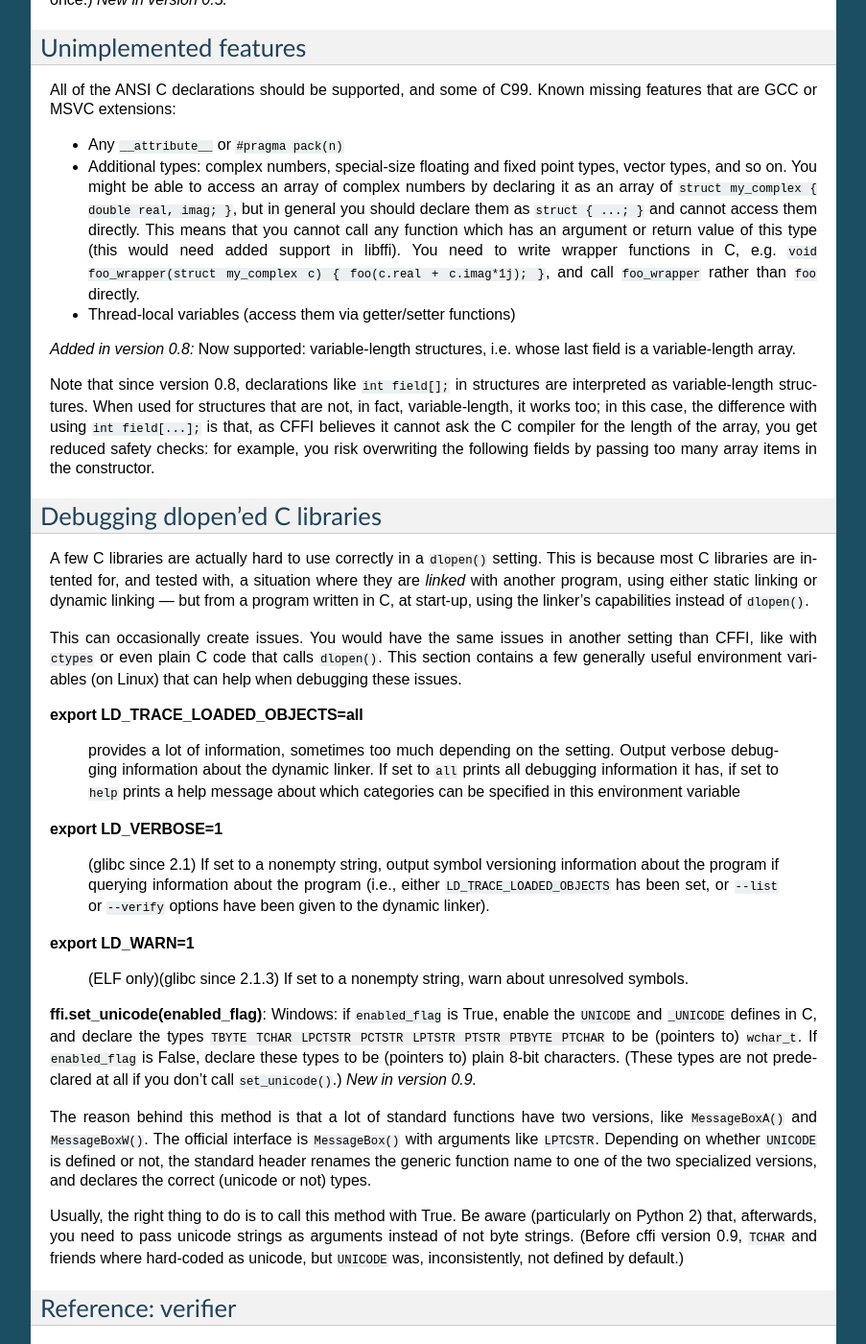
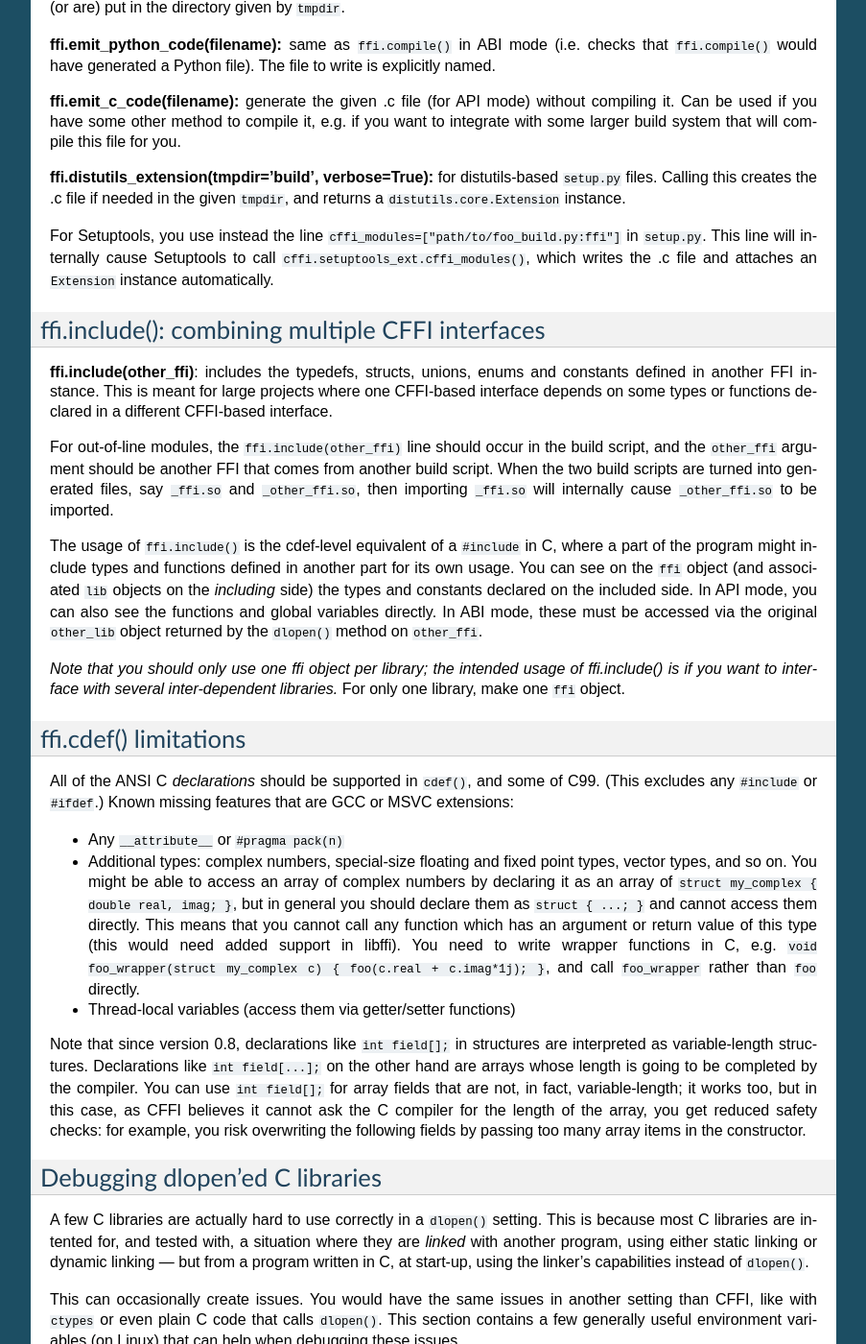
Before and after one commit to python-cffi/cffi, a Sphinx documentation site: the page built from doc/source/cdef.rst, in a window 1280 px wide and 1400 px high, scrolled down 5422 px. Shown: the whole window at 96% size, without its empty margins (198-1101 px from the left). Built offline with Sphinx 7.4.7, drawn with Linux system fonts in a browser that asks for light colours; some of the changed text lies outside the part shown.

Commit message:
in-progress

```diff
--- a/doc/source/cdef.rst
+++ b/doc/source/cdef.rst
@@ -98,7 +98,10 @@
 The reason for this split of functionality is that a regular program
 using CFFI out-of-line does not need to import the ``cffi`` pure
 Python package at all.  (Internally it still needs ``_cffi_backend``,
-a C extension module that comes with CFFI.)
+a C extension module that comes with CFFI; this is why CFFI is also
+listed in ``install_requires=..`` above.  In the future this might be
+split into a different PyPI package that only installs
+``_cffi_backend``.)
 
 
 ffi.cdef(): declaring types and functions
@@ -175,6 +178,29 @@
    far, which mean that they may be packed differently than on GCC.
    Also, this has no effect on structs declared with ``"...;"``---next
    section.)
+
+**ffi.set_unicode(enabled_flag)**: Windows: if ``enabled_flag`` is
+True, enable the ``UNICODE`` and ``_UNICODE`` defines in C, and
+declare the types ``TBYTE TCHAR LPCTSTR PCTSTR LPTSTR PTSTR PTBYTE
+PTCHAR`` to be (pointers to) ``wchar_t``.  If ``enabled_flag`` is
+False, declare these types to be (pointers to) plain 8-bit characters.
+(These types are not predeclared at all if you don't call
+``set_unicode()``.)  *New in version 0.9.*
+
+The reason behind this method is that a lot of standard functions have
+two versions, like ``MessageBoxA()`` and ``MessageBoxW()``.  The
+official interface is ``MessageBox()`` with arguments like
+``LPTCSTR``.  Depending on whether ``UNICODE`` is defined or not, the
+standard header renames the generic function name to one of the two
+specialized versions, and declares the correct (unicode or not) types.
+
+Usually, the right thing to do is to call this method with True.  Be
+aware (particularly on Python 2) that, afterwards, you need to pass unicode
+strings as arguments instead of not byte strings.  (Before cffi version 0.9,
+``TCHAR`` and friends where hard-coded as unicode, but ``UNICODE`` was,
+inconsistently, not defined by default.)
+
+.. "versionadded:: 0.9" --- inlined in the previous paragraph
 
 
 ffi.dlopen(): loading libraries in ABI mode
@@ -285,7 +311,7 @@
 Letting the C compiler fill the gaps
 ------------------------------------
 
-If you are using a C compiler (see `API-level`_), then:
+If you are using a C compiler ("API mode"), then:
 
 *  functions taking or returning integer or float-point arguments can be
    misdeclared: if e.g. a function is declared by ``cdef()`` as taking a
@@ -378,35 +404,58 @@
 mode (i.e. checks that ``ffi.compile()`` would have generated a Python
 file).  The file to write is explicitly named.
 
-**ffi.emit_c_code(filename):** generate the given .c file.
+**ffi.emit_c_code(filename):** generate the given .c file (for API
+mode) without compiling it.  Can be used if you have some other method
+to compile it, e.g. if you want to integrate with some larger build
+system that will compile this file for you.
+
+**ffi.distutils_extension(tmpdir='build', verbose=True):** for
+distutils-based ``setup.py`` files.  Calling this creates the .c file
+if needed in the given ``tmpdir``, and returns a
+``distutils.core.Extension`` instance.
+
+For Setuptools, you use instead the line
+``cffi_modules=["path/to/foo_build.py:ffi"]`` in ``setup.py``.  This
+line will internally cause Setuptools to call
+``cffi.setuptools_ext.cffi_modules()``, which writes the .c file and
+attaches an ``Extension`` instance automatically.
 
 
+ffi.include(): combining multiple CFFI interfaces
+-------------------------------------------------
+
+**ffi.include(other_ffi)**: includes the typedefs, structs, unions,
+enums and constants defined in another FFI instance.  This is meant
+for large projects where one CFFI-based interface depends on some
+types or functions declared in a different CFFI-based interface.
+
+For out-of-line modules, the ``ffi.include(other_ffi)`` line should
+occur in the build script, and the ``other_ffi`` argument should be
+another FFI that comes from another build script.  When the two build
+scripts are turned into generated files, say ``_ffi.so`` and
+``_other_ffi.so``, then importing ``_ffi.so`` will internally cause
+``_other_ffi.so`` to be imported.
+
+The usage of ``ffi.include()`` is the cdef-level equivalent of a
+``#include`` in C, where a part of the program might include types and
+functions defined in another part for its own usage.  You can see on
+the ``ffi`` object (and associated ``lib`` objects on the *including*
+side) the types and constants declared on the included side.  In API
+mode, you can also see the functions and global variables directly.
+In ABI mode, these must be accessed via the original ``other_lib``
+object returned by the ``dlopen()`` method on ``other_ffi``.
+
+*Note that you should only use one ffi object per library; the
+intended usage of ffi.include() is if you want to interface with
+several inter-dependent libraries.*  For only one library, make one
+``ffi`` object.
 
 
-
-**ffi.include(other_ffi)**: includes the typedefs, structs, unions, enums
-and constants defined in another FFI instance.  Usage is similar to a
-``#include`` in C, where a part of the program might include types
-defined in another part for its own usage.  Note that the include()
-method has no effect on functions, constants and global variables, which
-must anyway be accessed directly from the ``lib`` object returned by the
-original FFI instance.  *Note that you should only use one ffi object
-per library; the intended usage of ffi.include() is if you want to
-interface with several inter-dependent libraries.*  For only one
-library, make one ``ffi`` object.  (If the source becomes too large,
-split it up e.g. by collecting the cdef/verify strings from multiple
-Python modules, as long as you call ``ffi.verify()`` only once.)  *New
-in version 0.5.*
-
-.. "versionadded:: 0.5" --- inlined in the previous paragraph
-
-
-
-
-Unimplemented features
+ffi.cdef() limitations
 ----------------------
 
-All of the ANSI C declarations should be supported, and some of C99.
+All of the ANSI C *declarations* should be supported in ``cdef()``,
+and some of C99.  (This excludes any ``#include`` or ``#ifdef``.)
 Known missing features that are GCC or MSVC extensions:
 
 * Any ``__attribute__`` or ``#pragma pack(n)``
@@ -424,16 +473,12 @@
 
 * Thread-local variables (access them via getter/setter functions)
 
-.. _`variable-length array`:
-
-.. versionadded:: 0.8
-   Now supported: variable-length structures, i.e. whose last field is
-   a variable-length array.
-
 Note that since version 0.8, declarations like ``int field[];`` in
-structures are interpreted as variable-length structures.  When used for
-structures that are not, in fact, variable-length, it works too; in this
-case, the difference with using ``int field[...];`` is that, as CFFI
+structures are interpreted as variable-length structures.  Declarations
+like ``int field[...];`` on the other hand are arrays whose length is
+going to be completed by the compiler.  You can use ``int field[];``
+for array fields that are not, in fact, variable-length; it works too,
+but in this case, as CFFI
 believes it cannot ask the C compiler for the length of the array, you
 get reduced safety checks: for example, you risk overwriting the
 following fields by passing too many array items in the constructor.
@@ -477,55 +522,31 @@
     about unresolved symbols.
 
 
+ffi.verify(): in-line API-mode
+------------------------------
 
+**ffi.verify()** is supported for backward compatibility, but is
+deprecated.  ``ffi.verify(c_header_source, tmpdir=.., ext_package=..,
+modulename=.., flags=.., **kwargs)`` makes and compiles a C file from
+the ``ffi.cdef()``, like ``ffi.set_source()`` in API mode, and then
+immediately loads and returns the dynamic library object.
 
+The ``c_header_source`` and the extra keyword arguments have the
+same meaning as in ``ffi.set_source()``.
 
+One remaining use case for ``ffi.verify()`` would be the following
+hack to find explicitly the size of any type, in bytes, and have it
+available in Python immediately (e.g. because it is needed in order to
+write the rest of the build script)::
 
+    ffi = cffi.FFI()
+    ffi.cdef("const int mysize;")
+    lib = ffi.verify("const int mysize = sizeof(THE_TYPE);")
+    print lib.mysize
 
-**ffi.set_unicode(enabled_flag)**: Windows: if ``enabled_flag`` is
-True, enable the ``UNICODE`` and ``_UNICODE`` defines in C, and
-declare the types ``TBYTE TCHAR LPCTSTR PCTSTR LPTSTR PTSTR PTBYTE
-PTCHAR`` to be (pointers to) ``wchar_t``.  If ``enabled_flag`` is
-False, declare these types to be (pointers to) plain 8-bit characters.
-(These types are not predeclared at all if you don't call
-``set_unicode()``.)  *New in version 0.9.*
+Extra arguments to ``ffi.verify()``:
 
-The reason behind this method is that a lot of standard functions have
-two versions, like ``MessageBoxA()`` and ``MessageBoxW()``.  The
-official interface is ``MessageBox()`` with arguments like
-``LPTCSTR``.  Depending on whether ``UNICODE`` is defined or not, the
-standard header renames the generic function name to one of the two
-specialized versions, and declares the correct (unicode or not) types.
-
-Usually, the right thing to do is to call this method with True.  Be
-aware (particularly on Python 2) that, afterwards, you need to pass unicode
-strings as arguments instead of not byte strings.  (Before cffi version 0.9,
-``TCHAR`` and friends where hard-coded as unicode, but ``UNICODE`` was,
-inconsistently, not defined by default.)
-
-.. "versionadded:: 0.9" --- inlined in the previous paragraph
-
-
-Reference: verifier
--------------------
-
-missing
-
-
-
-
-*  ``source``: C code that is pasted verbatim in the generated code (it
-   is *not* parsed internally).  It should contain at least the
-   necessary ``#include``.  It can also contain the complete
-   implementation of some functions declared in ``cdef()``; this is
-   useful if you really need to write a piece of C code, e.g. to access
-   some advanced macros (see the example of ``getyx()`` in
-   `demo/_curses.py`_).
-
-.. _`demo/_curses.py`: https://bitbucket.org/cffi/cffi/src/default/demo/_curses.py
-
-.. versionadded:: 0.4
-   The ``tmpdir`` argument to ``verify()`` controls where the C
+*  ``tmpdir`` controls where the C
    files are created and compiled. Unless the ``CFFI_TMPDIR`` environment
    variable is set, the default is
    ``directory_containing_the_py_file/__pycache__`` using the
@@ -534,18 +555,15 @@
    consistent with the location of the .pyc files for your library.
    The name ``__pycache__`` itself comes from Python 3.)
 
-   The ``ext_package`` argument controls in which package the
+*  ``ext_package`` controls in which package the
    compiled extension module should be looked from.  This is
-   only useful after `distributing modules using CFFI`_.
+   only useful after distributing ffi.verify()-based modules.
 
-   The ``tag`` argument gives an extra string inserted in the
+*  The ``tag`` argument gives an extra string inserted in the
    middle of the extension module's name: ``_cffi_<tag>_<hash>``.
    Useful to give a bit more context, e.g. when debugging.
 
-.. _`warning about modulename`:
-
-.. versionadded:: 0.5
-   The ``modulename`` argument can be used to force a specific module
+*  The ``modulename`` argument can be used to force a specific module
    name, overriding the name ``_cffi_<tag>_<hash>``.  Use with care,
    e.g. if you are passing variable information to ``verify()`` but
    still want the module name to be always the same (e.g. absolute
@@ -554,51 +572,47 @@
    check.  Be sure to have other means of clearing the ``tmpdir``
    whenever you change your sources.
 
+* ``source_extension`` has the same meaning as in
+   ``ffi.set_source()``.
 
-.. versionadded:: 0.9
-   The optional ``flags`` argument has been added, see ``man dlopen`` (ignored
-   on Windows).  It defaults to ``ffi.RTLD_NOW``.
+*  The optional ``flags`` argument has been added, see ``man dlopen``
+   (ignored on Windows).  It defaults to ``ffi.RTLD_NOW``.  (With
+   ``ffi.set_source()``, you would use ``sys.setdlopenflags()``.)
 
-.. versionadded:: 0.9
-   The optional ``relative_to`` argument is useful if you need to list
-   local files passed to the C compiler:
-
-::
+*  The optional ``relative_to`` argument is useful if you need to list
+   local files passed to the C compiler::
 
      ext = ffi.verify(..., sources=['foo.c'], relative_to=__file__)
 
-The line above is roughly the same as::
+   The line above is roughly the same as::
 
      ext = ffi.verify(..., sources=['/path/to/this/file/foo.c'])
 
-except that the default name of the produced library is built from the
-CRC checkum of the argument ``sources``, as well as most other arguments
-you give to ``ffi.verify()`` -- but not ``relative_to``.  So if you used
-the second line, it would stop finding the already-compiled library
-after your project is installed, because the ``'/path/to/this/file'``
-suddenly changed.  The first line does not have this problem.
+   except that the default name of the produced library is built from
+   the CRC checkum of the argument ``sources``, as well as most other
+   arguments you give to ``ffi.verify()`` -- but not ``relative_to``.
+   So if you used the second line, it would stop finding the
+   already-compiled library after your project is installed, because
+   the ``'/path/to/this/file'`` suddenly changed.  The first line does
+   not have this problem.
+
+Note that during development, every time you change the C sources that
+you pass to ``cdef()`` or ``verify()``, then the latter will create a
+new module file name, based on two CRC32 hashes computed from these
+strings.  This creates more and more files in the ``__pycache__``
+directory.  It is recommended that you clean it up from time to time.
+A nice way to do that is to add, in your test suite, a call to
+``cffi.verifier.cleanup_tmpdir()``.  Alternatively, you can just
+completely remove the ``__pycache__`` directory.
+
+An alternative cache directory can be given as the ``tmpdir`` argument
+to ``verify()``, via the environment variable ``CFFI_TMPDIR``, or by
+calling ``cffi.verifier.set_tmpdir(path)`` prior to calling
+``verify``.
 
 
+Upgrading from CFFI 0.9 to CFFI 1.0
+-----------------------------------
 
-
-
-
-.. __: `Declaring types and functions`_
-
-Note the following hack to find explicitly the size of any type, in
-bytes::
-
-    ffi.cdef("const int mysize;")
-    lib = ffi.verify("const int mysize = sizeof(THE_TYPE);")
-    print lib.mysize
-
-Note that this approach is meant to call C libraries that are *not* using
-``#include <Python.h>``.  The C functions are called without the GIL,
-and afterwards we don't check if they set a Python exception, for
-example.  You may work around it, but mixing CFFI with ``Python.h`` is
-not recommended.
-
-
-
-
-cffi_modules, now with the *path as a filename*!
+xxx also, remember to remove ``ext_package=".."`` from setup.py, which
+was needed with verify() but is just confusion with set_source().
--- a/doc/source/using.rst
+++ b/doc/source/using.rst
@@ -822,6 +822,11 @@
 
 `(**)` C function calls are done with the GIL released.
 
+   Note that we assume that the called functions are *not* using the
+   Python API from Python.h.  For example, we don't check afterwards
+   if they set a Python exception.  You may work around it, but mixing
+   CFFI with ``Python.h`` is not recommended.
+
 `(***)` ``long double`` support:
 
    We keep ``long double`` values inside a cdata object to avoid
```
Also changed, not shown: other parts of doc/source/cdef.rst (+2 -2 lines), 1 other file.
